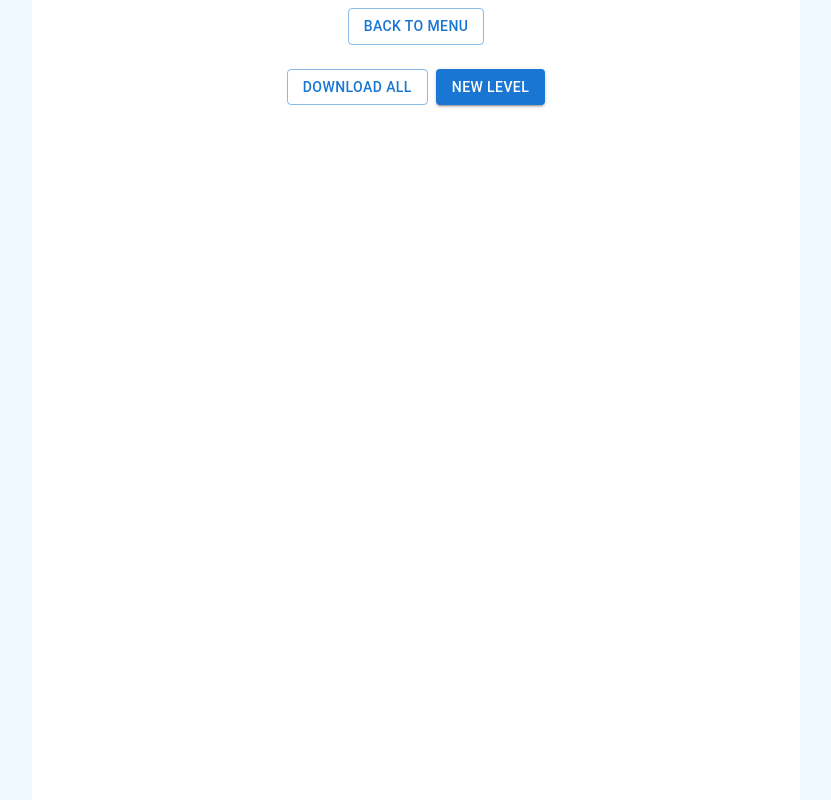
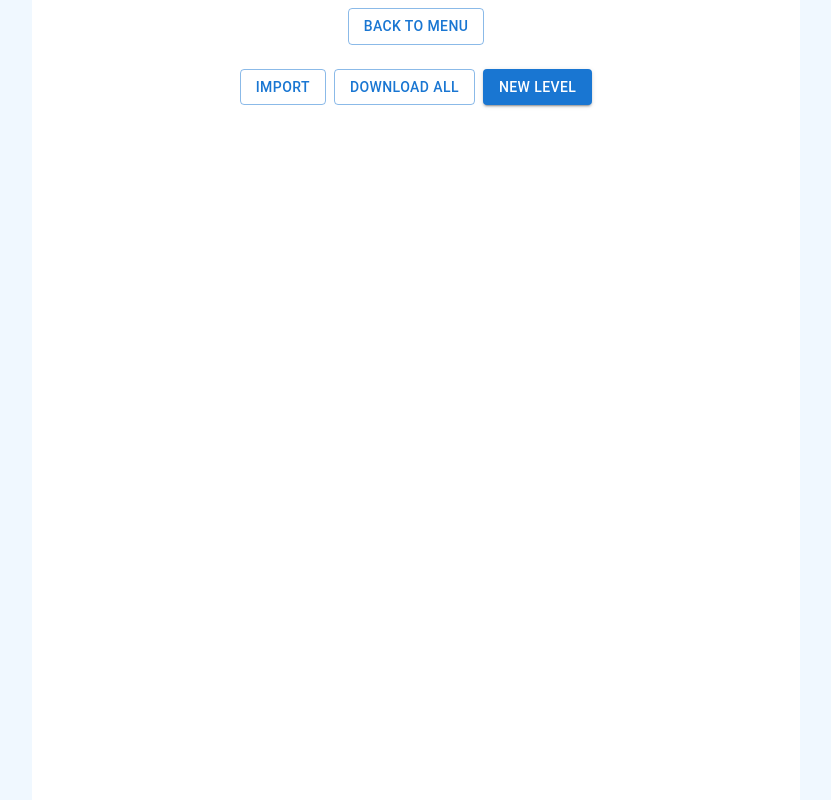
Before and after one commit to FaridSakhyzad/ig, a React (Create React App) app: page / in a window 1280 px wide. Shown: the whole page, without its empty margins (224-1055 px from the left). Built offline with nearby package versions, Linux system fonts and the light colour scheme.

Commit message:
Level Editor | Level Import

```diff
--- a/src/components/LevelEdit/LevelListComponent.jsx
+++ b/src/components/LevelEdit/LevelListComponent.jsx
@@ -20,6 +20,7 @@ export default function LevelListComponent({
   onLevelCreate,
   onLevelEdit,
   onLevelDelete,
+  onLevelsImport,
   levelList,
   onLevelIndexChange,
 }) {
@@ -115,6 +116,45 @@ export default function LevelListComponent({
     document.body.appendChild(elem);
     elem.click();
     document.body.removeChild(elem);
+  };
+
+  const parseImportedLevels = (data) => {
+    try {
+      return JSON.parse(data);
+    } catch (e) {
+      return null;
+    }
+  };
+
+  const applyImportedLevels = (data) => {
+    if (data.length === undefined) {
+      onLevelsImport([data]);
+    } else {
+      onLevelsImport(data);
+    }
+  };
+
+  const onUploadLevelsChange = (e) => {
+    const file = e.target.files[0];
+
+    const reader = new FileReader();
+    reader.readAsText(file, 'UTF-8');
+
+    reader.onload = (event) => {
+      const { result } = event.target;
+
+      if (!result) {
+        return;
+      }
+
+      const parsed = parseImportedLevels(result);
+
+      if (!parsed) {
+        return;
+      }
+
+      applyImportedLevels(parsed);
+    };
   };
 
   return (
@@ -265,6 +305,17 @@ export default function LevelListComponent({
       </DragDropContext>
       <Grid container alignItems="center" justifyContent="center" spacing={1}>
         <Grid item>
+          <div className="uploadLevelsButton">
+            <input
+              type="file"
+              onChange={onUploadLevelsChange}
+              className="uploadLevelsButton-input"
+              accept=".json"
+            />
+            Import
+          </div>
+        </Grid>
+        <Grid item>
           <Button
             variant="outlined"
             classes={{ root: 'mapList-newLevelButton' }}
@@ -292,6 +343,7 @@ LevelListComponent.propTypes = {
   onLevelEdit: PropTypes.func,
   onLevelDelete: PropTypes.func,
   onLevelIndexChange: PropTypes.func,
+  onLevelsImport: PropTypes.func,
   // eslint-disable-next-line react/forbid-prop-types
   levelList: PropTypes.array,
 };
@@ -301,5 +353,6 @@ LevelListComponent.defaultProps = {
   onLevelEdit: () => {},
   onLevelDelete: () => {},
   onLevelIndexChange: () => {},
+  onLevelsImport: () => {},
   levelList: [],
 };
--- a/src/components/LevelEdit/index.jsx
+++ b/src/components/LevelEdit/index.jsx
@@ -108,6 +108,28 @@ export default function LevelEdit() {
     setLevels(readLevels());
   };
 
+  const onLevelsImport = (importedLevels) => {
+    const storedLevels = readLevels();
+
+    importedLevels.forEach((importedLevel) => {
+      const newIdNeeded = storedLevels
+        .findIndex((storedLevel) => storedLevel.id === importedLevel.id) > -1;
+
+      if (newIdNeeded) {
+        storedLevels.push({
+          ...importedLevel,
+          id: Math.random().toString(16).substring(2),
+        });
+      } else {
+        storedLevels.push(importedLevel);
+      }
+
+      setLevels(storedLevels);
+    });
+
+    saveLevels(storedLevels);
+  };
+
   const onDeleteLevel = (levelId) => {
     deleteLevel(levelId);
     setLevels(readLevels());
@@ -183,6 +205,7 @@ export default function LevelEdit() {
             onLevelCreate={onCreateNewLevel}
             onLevelEdit={(levelIndex) => setCurrentLevel(levels[levelIndex])}
             onLevelDelete={onDeleteLevel}
+            onLevelsImport={onLevelsImport}
             onLevelIndexChange={updateLevelIndex}
           />
         </>
--- a/src/components/LevelEdit/levelEdit.scss
+++ b/src/components/LevelEdit/levelEdit.scss
@@ -91,3 +91,25 @@
     display: none;
   }
 }
+
+.uploadLevelsButton {
+  min-width: 64px;
+  padding: 5px 15px;
+  border-radius: 4px;
+  border: 1px solid rgba(25, 118, 210, 0.5);
+  color: #1976d2;
+  position: relative;
+  overflow: hidden;
+  text-transform: uppercase;
+
+  font: normal 500 0.875rem/1.75 "Roboto", "Helvetica", "Arial", sans-serif;
+  letter-spacing: 0.02857em;
+}
+
+.uploadLevelsButton-input {
+  position: absolute;
+  font-size: 144px;
+  top: -10px;
+  left: -10px;
+  opacity: 0;
+}
```
